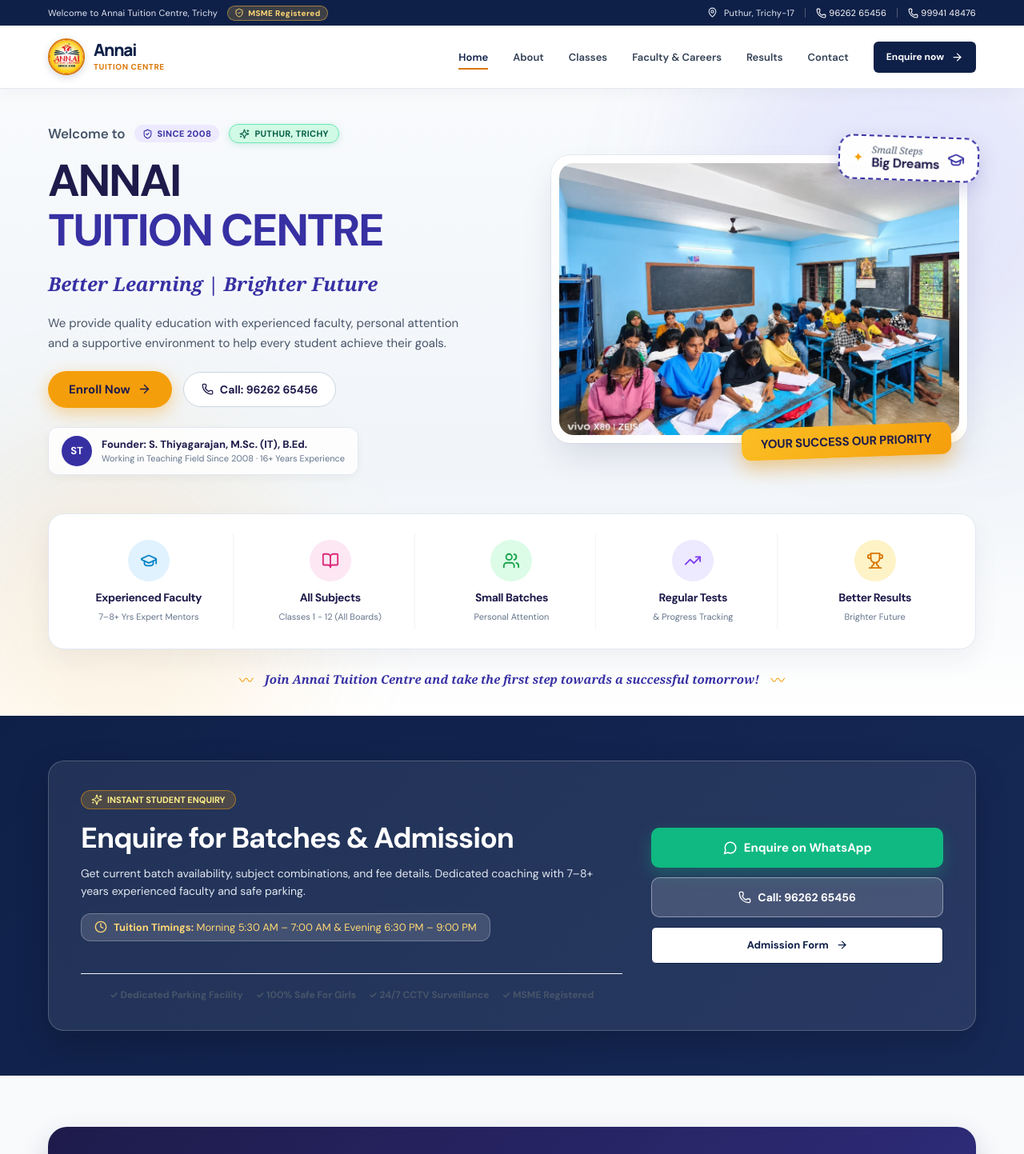
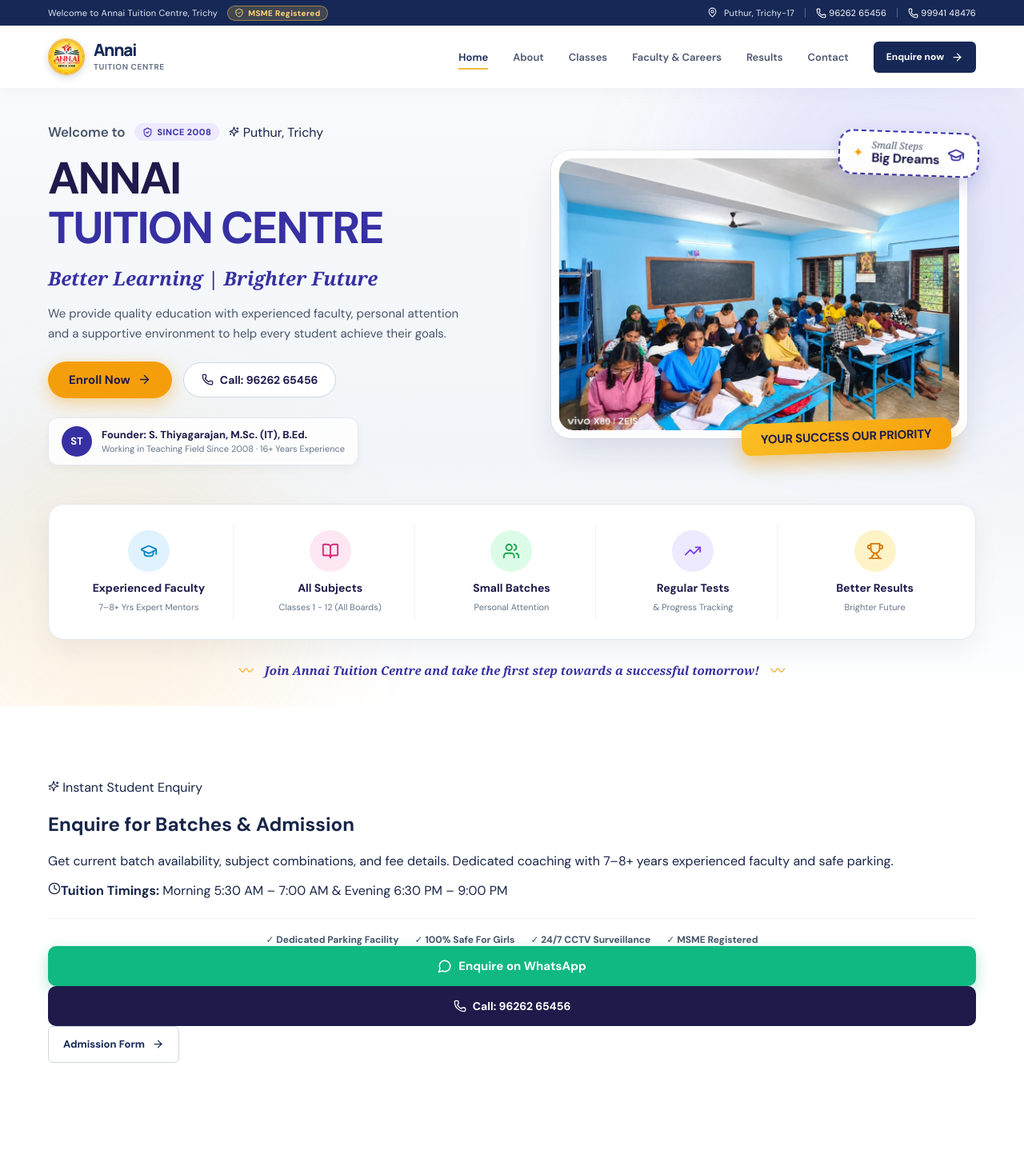
Before and after one commit to Nisanth32/annai-tuition-centre, a React (Vite) app: page / in a window 1280 px wide. Shown: the top 1443 px of the page at 80% size. Built offline with nearby package versions, Linux system fonts and the light colour scheme.

Commit message:
Restore first original background and theme with clean white and navy palette; keep simplified teaching application card and mobile action bar

```diff
--- a/src/styles.css
+++ b/src/styles.css
@@ -3060,301 +3060,16 @@
 }
 
 
-/* Admissions Open Live Pill in Hero */
-.ref-admissions-live-pill {
-  display: inline-flex;
-  align-items: center;
-  gap: 6px;
-  font-size: 11px;
-  font-weight: 800;
-  color: #065f46;
-  background: #d1fae5;
-  border: 1px solid #6ee7b7;
-  padding: 4px 12px;
-  border-radius: 9999px;
-  letter-spacing: 0.03em;
-  text-transform: uppercase;
-  box-shadow: 0 2px 8px rgba(16, 185, 129, 0.2);
-}
-
-/* Floating WhatsApp Quick Action Button */
-.floating-whatsapp-btn {
-  position: fixed;
-  bottom: 24px;
-  right: 24px;
-  z-index: 9999;
-  display: flex;
-  align-items: center;
-  gap: 8px;
-  background: #10b981;
-  color: #ffffff !important;
-  font-size: 14px;
-  font-weight: 800;
-  padding: 12px 20px;
-  border-radius: 9999px;
-  box-shadow: 0 8px 25px rgba(16, 185, 129, 0.45);
-  transition: all 0.25s ease;
-  text-decoration: none;
-}
-.floating-whatsapp-btn:hover {
-  background: #059669;
-  transform: translateY(-3px) scale(1.03);
-  box-shadow: 0 12px 30px rgba(16, 185, 129, 0.6);
-}
-@media (max-width: 600px) {
-  .floating-whatsapp-btn {
-    bottom: 18px;
-    right: 18px;
-    padding: 11px 16px;
-    font-size: 13px;
-  }
-}
-
-
 /* =========================================================================
-   CLEAN, PROFESSIONAL & ATTRACTIVE EDUCATIONAL THEME (HIGH VISIBILITY)
+   FACULTY CAREERS - APPLY FOR TEACHING POSITIONS (SIMPLE CARD)
    ========================================================================= */
-body {
+.faculty-careers-section {
   background: #f8fafc;
-  color: #1e293b;
-  font-family: 'DM Sans', -apple-system, BlinkMacSystemFont, 'Segoe UI', Roboto, sans-serif;
-  -webkit-font-smoothing: antialiased;
-}
-
-:root {
-  --navy: #0f2048;
-  --navy2: #162956;
-  --gold: #d97706;
-  --gold-light: #fef3c7;
-  --gold-hover: #b45309;
-  --line: #e2e8f0;
-  --text-main: #0f172a;
-  --text-muted: #475569;
-  --bg-card: #ffffff;
-}
-
-/* Header & Navigation */
-.header {
-  background: #ffffff;
-  border-bottom: 1.5px solid #e2e8f0;
-  box-shadow: 0 4px 20px rgba(15, 23, 42, 0.04);
-}
-.brand strong {
-  color: #0f2048;
-}
-.brand small {
-  color: #d97706;
-}
-.nav>a:not(.button) {
-  color: #334155;
-  font-weight: 600;
-}
-.nav>a:not(.button):hover, .nav>a.active {
-  color: #0f2048;
-}
-.button-primary, .button-dark {
-  background: #0f2048;
-  color: #ffffff;
-}
-.button-primary:hover, .button-dark:hover {
-  background: #1b3572;
-}
-.button-gold {
-  background: linear-gradient(135deg, #f59e0b 0%, #d97706 100%);
-  color: #ffffff;
-  font-weight: 800;
-  box-shadow: 0 4px 14px rgba(217, 119, 6, 0.25);
-}
-.button-gold:hover {
-  background: linear-gradient(135deg, #fbbf24 0%, #b45309 100%);
-  transform: translateY(-2px);
-}
-.button-outline {
-  border: 1.5px solid #0f2048;
-  color: #0f2048;
-  background: #ffffff;
-}
-.button-outline:hover {
-  background: #f1f5f9;
-}
-
-/* Section Headings & Text - High Contrast & High Visibility */
-.section {
-  background: #f8fafc;
-  padding: 64px 0;
-}
-.welcome {
-  background: #ffffff;
-}
-.section-title h2, .strip-heading h2, .contact-preview h2, .page-hero h1,
-.milestone-heading, h1, h2, h3, h4 {
-  color: #0f2048;
-  font-weight: 800;
-  letter-spacing: -0.03em;
-}
-.section-title p, .body-copy, .page-hero p, .milestone-intro-text, p {
-  color: #475569;
-  font-size: 15px;
-  line-height: 1.75;
-}
-.serif-accent, em, .page-hero h1 em, .hero h1 em {
-  color: #d97706;
-  font-style: italic;
-}
-.eyebrow {
-  color: #b45309;
-  font-weight: 800;
-}
-
-/* Cards - Crisp, Clean, Bright & Elevated */
-.welcome-card, .course-card, .location-card, .form-card,
-.branch-card, .milestone-stat-card, .facility-card,
-.tutorial-card, .aside-card:not(.aside-dark), .results-list {
+  padding: 56px 0;
+}
+.careers-simple-card {
   background: #ffffff;
   border: 1.5px solid #e2e8f0;
-  border-radius: 16px;
-  box-shadow: 0 4px 20px -2px rgba(15, 23, 42, 0.05);
-  color: #0f172a;
-  transition: all 0.25s ease;
-}
-.welcome-card:hover, .course-card:hover, .branch-card:hover, .facility-card:hover {
-  border-color: #cbd5e1;
-  box-shadow: 0 12px 28px -4px rgba(15, 23, 42, 0.1);
-  transform: translateY(-3px);
-}
-.welcome-card h3, .course-card h2, .branch-card h3, .facility-card h3 {
-  color: #0f2048;
-}
-.welcome-card p, .course-card p, .branch-card p, .facility-card p {
-  color: #475569;
-}
-
-.class-chip {
-  background: #ffffff;
-  border: 1.5px solid #e2e8f0;
-  color: #0f2048;
-  font-weight: 700;
-}
-.class-chip:hover {
-  border-color: #d97706;
-  box-shadow: 0 8px 20px rgba(15, 23, 42, 0.08);
-  transform: translateY(-2px);
-}
-
-/* Score Cards & Student Topper Highlights */
-.score-card, .student-feature {
-  background: #ffffff;
-  border: 1px solid #e2e8f0;
-  box-shadow: 0 2px 10px rgba(15, 23, 42, 0.04);
-}
-.score-card>span, .student-feature-copy strong {
-  color: #0f2048;
-}
-.score-card>strong, .student-feature>b {
-  background: #fef3c7;
-  color: #b45309;
-  border: 1px solid #fde68a;
-}
-
-/* Quick Student Enquiry Section */
-.enquiry-now-section {
-  background: linear-gradient(135deg, #0f2048 0%, #162956 100%);
-  padding: 56px 0;
-  color: #ffffff;
-}
-.enquiry-now-card {
-  display: grid;
-  grid-template-columns: 1.3fr 0.7fr;
-  align-items: center;
-  gap: 36px;
-  background: rgba(255, 255, 255, 0.08);
-  border: 1.5px solid rgba(255, 255, 255, 0.2);
-  border-radius: 20px;
-  padding: 36px 40px;
-  box-shadow: 0 16px 40px rgba(0, 0, 0, 0.2);
-}
-.enquiry-now-badge {
-  display: inline-flex;
-  align-items: center;
-  gap: 6px;
-  background: rgba(245, 158, 11, 0.2);
-  border: 1px solid rgba(245, 158, 11, 0.5);
-  color: #fef08a;
-  font-size: 11px;
-  font-weight: 800;
-  padding: 4px 12px;
-  border-radius: 9999px;
-  text-transform: uppercase;
-  margin-bottom: 12px;
-}
-.enquiry-now-content h2 {
-  font-size: clamp(24px, 3.2vw, 36px);
-  font-weight: 900;
-  color: #ffffff;
-  margin: 0 0 10px;
-}
-.enquiry-now-content p {
-  font-size: 14px;
-  color: #e2e8f0;
-  line-height: 1.6;
-  margin: 0 0 16px;
-}
-.enquiry-timing-pill {
-  display: inline-flex;
-  align-items: center;
-  gap: 8px;
-  background: rgba(255, 255, 255, 0.14);
-  border: 1px solid rgba(255, 255, 255, 0.25);
-  padding: 8px 16px;
-  border-radius: 12px;
-  font-size: 13px;
-  color: #ffd875;
-  margin-bottom: 16px;
-}
-.enquiry-trust-strip {
-  display: flex;
-  gap: 16px;
-  flex-wrap: wrap;
-  font-size: 12px;
-  color: #cbd5e1;
-}
-.enquiry-now-actions {
-  display: flex;
-  flex-direction: column;
-  gap: 12px;
-}
-.button-whatsapp-enquiry {
-  background: #10b981;
-  color: #ffffff;
-  font-weight: 800;
-  padding: 14px 20px;
-  border-radius: 10px;
-  box-shadow: 0 8px 20px rgba(16, 185, 129, 0.3);
-}
-.button-whatsapp-enquiry:hover {
-  background: #059669;
-  transform: translateY(-2px);
-}
-.button-call-enquiry {
-  background: rgba(255, 255, 255, 0.15);
-  color: #ffffff;
-  border: 1.5px solid rgba(255, 255, 255, 0.4);
-  font-weight: 700;
-  padding: 14px 20px;
-  border-radius: 10px;
-}
-.button-call-enquiry:hover {
-  background: rgba(255, 255, 255, 0.25);
-}
-
-/* Apply for Teaching Positions (Simple, Clean & Attractive) */
-.faculty-careers-section {
-  background: #f1f5f9;
-  padding: 56px 0;
-}
-.careers-simple-card {
-  background: #ffffff;
-  border: 2px solid #e2e8f0;
   border-radius: 20px;
   padding: 38px 44px;
   display: flex;
@@ -3378,7 +3093,7 @@
   margin-bottom: 10px;
 }
 .careers-simple-content h2 {
-  color: #0f2048;
+  color: #1e1b4b;
   font-size: clamp(24px, 3.2vw, 34px);
   font-weight: 900;
   margin: 0 0 10px;
@@ -3394,7 +3109,7 @@
   display: flex;
   flex-direction: column;
   gap: 6px;
-  color: #0f2048;
+  color: #1e1b4b;
   font-size: 13px;
   font-weight: 700;
 }
@@ -3423,8 +3138,8 @@
   transform: translateY(-2px) !important;
 }
 .careers-call-main-btn {
-  border: 1.5px solid #0f2048 !important;
-  color: #0f2048 !important;
+  border: 1.5px solid #1e1b4b !important;
+  color: #1e1b4b !important;
   background: #ffffff !important;
   font-weight: 700 !important;
   padding: 12px 20px !important;
@@ -3436,63 +3151,6 @@
 }
 .careers-call-main-btn:hover {
   background: #f8fafc !important;
-}
-
-/* Contact Form - Clean White & High Contrast */
-.contact-form {
-  background: #ffffff;
-  border: 1.5px solid #e2e8f0;
-  border-radius: 16px;
-  padding: 32px;
-  box-shadow: 0 8px 24px rgba(15, 23, 42, 0.05);
-}
-.contact-form label {
-  color: #0f2048;
-  font-weight: 700;
-  font-size: 13px;
-  margin-bottom: 12px;
-  display: flex;
-  flex-direction: column;
-  gap: 6px;
-}
-.contact-form input, .contact-form textarea {
-  background: #f8fafc;
-  border: 1.5px solid #cbd5e1;
-  color: #0f172a;
-  border-radius: 8px;
-  padding: 11px 14px;
-  font-size: 14px;
-}
-.contact-form input:focus, .contact-form textarea:focus {
-  border-color: #0f2048;
-  background: #ffffff;
-  box-shadow: 0 0 0 3px rgba(15, 32, 72, 0.12);
-  outline: none;
-}
-.contact-form-actions {
-  display: flex;
-  gap: 12px;
-  flex-wrap: wrap;
-  margin-top: 18px;
-}
-.contact-submit-btn {
-  flex: 1;
-  min-height: 48px;
-  background: #10b981;
-  color: #ffffff;
-  font-weight: 800;
-  border-radius: 10px;
-  box-shadow: 0 8px 20px rgba(16, 185, 129, 0.3);
-}
-.contact-submit-btn:hover {
-  background: #059669;
-  transform: translateY(-2px);
-}
-.contact-call-btn {
-  min-height: 48px;
-  border: 1.5px solid #0f2048;
-  color: #0f2048;
-  border-radius: 10px;
 }
 
 /* Sticky Mobile Bottom Bar */
@@ -3532,7 +3190,7 @@
     text-decoration: none;
   }
   .mobile-bar-btn.call {
-    background: #0f2048;
+    background: #1e1b4b;
     color: #ffffff;
   }
   .mobile-bar-btn.whatsapp {
@@ -3548,15 +3206,4 @@
     width: 100%;
     min-width: unset;
   }
-  .enquiry-now-card {
-    grid-template-columns: 1fr;
-    padding: 28px 20px;
-    text-align: center;
-  }
-  .enquiry-now-actions {
-    width: 100%;
-  }
-  .section {
-    padding: 44px 0;
-  }
-}
+}
```
